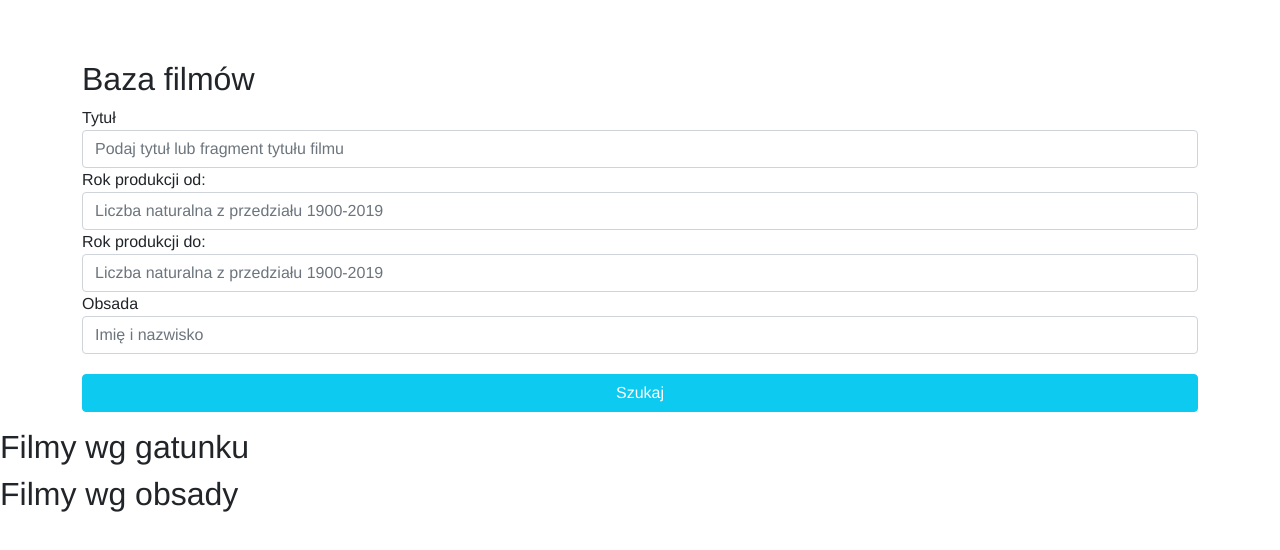
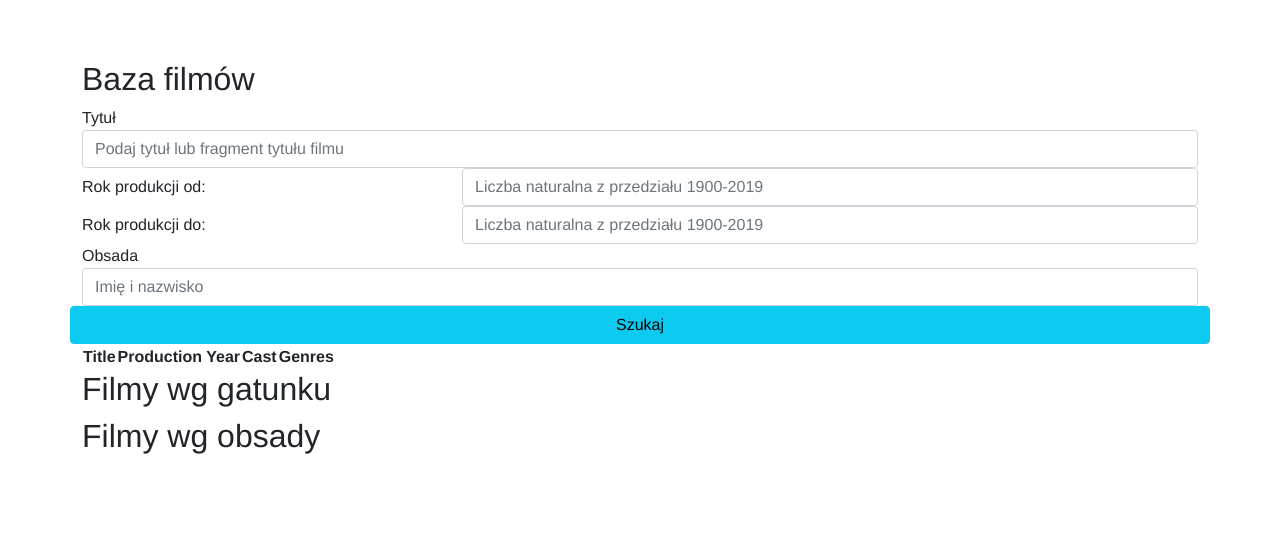
Before and after one commit to guszczi/WebApps, a Vue app in the folder Zad3/films/: page / in a window 1280 px wide. Shown: the top 550 px of the page. Built offline with nearby package versions, Linux system fonts and the light colour scheme.

Commit message:
Added table layout and changed search component to the exactly same one in preview file (index.html from wikamp)

```diff
--- a/Zad3/films/src/components/FilmCasts.vue
+++ b/Zad3/films/src/components/FilmCasts.vue
@@ -1,5 +1,5 @@
 <template>
-  <div>
+  <div class="container">
     <h2>Filmy wg obsady</h2>
   </div>
 </template>
--- a/Zad3/films/src/components/FilmGenres.vue
+++ b/Zad3/films/src/components/FilmGenres.vue
@@ -1,5 +1,5 @@
 <template>
-  <div>
+  <div class="container">
     <h2>Filmy wg gatunku</h2>
   </div>
 </template>
--- a/Zad3/films/src/components/Films.vue
+++ b/Zad3/films/src/components/Films.vue
@@ -1,6 +1,18 @@
 <template>
-  <div>
-    <table class="table"></table>
+  <div class="container">
+    <table class="table-condensed table-hover">
+      <thead>
+        <tr>
+          <th>Title</th>
+          <th>Production Year</th>
+          <th>Cast</th>
+          <th>Genres</th>
+        </tr>
+      </thead>
+      <tbody>
+
+      </tbody>
+    </table>
   </div>
 </template>
 
--- a/Zad3/films/src/components/SearchEngine.vue
+++ b/Zad3/films/src/components/SearchEngine.vue
@@ -3,27 +3,27 @@
     <h2>Baza filmów</h2>
     <form>
       <div class="form-group">
-        <label>Tytuł</label>
-        <input type="text" class="form-control" placeholder="Podaj tytuł lub fragment tytułu filmu"/>
+          <label for=inputTitle>Tytuł</label>
+          <input type="text" id=inputTitle class="form-control" placeholder="Podaj tytuł lub fragment tytułu filmu"/>
       </div>
-
-      <div class="form-group" row>
-        <label>Rok produkcji od:</label>
-        <input type="text" class="form-control" placeholder="Liczba naturalna z przedziału 1900-2019" />
+      <div class="form-group row">
+        <label class="col-sm-4 col-form-label" for="inputProductionFrom">Rok produkcji od:</label>
+        <div class="col-sm-8">
+            <input type="text" id=inputProductionFrom class="form-control"  placeholder="Liczba naturalna z przedziału 1900-2019"/>
+        </div>
       </div>
-
-      <div class="form-group" row>
-        <label>Rok produkcji do:</label>
-        <input type="text" class="form-control" placeholder="Liczba naturalna z przedziału 1900-2019" />
+      <div class="form-group row">
+          <label class="col-sm-4 col-form-label" for="inputProductionTo">Rok produkcji do:</label>
+          <div class="col-sm-8">
+              <input type="text" id=inputProductionTo class="form-control" placeholder="Liczba naturalna z przedziału 1900-2019"/>
+          </div>
       </div>
-
       <div class="form-group">
-        <label>Obsada</label>
-        <input type="text" class="form-control" placeholder="Imię i nazwisko" />
+        <label for="inputCast">Obsada</label>
+        <input type="text" id="inputCast" class="form-control" placeholder="Imię i nazwisko"/>
       </div>
-
-      <div class="form-group">
-        <input type="button" class="btn btn-info" style="margin-top: 20px; width: 100%; color: white;" value="Szukaj" />
+      <div class="form-group row">
+          <input type="button" class="btn btn-info col-sm-12" value="Szukaj"/>
       </div>
     </form>
   </div>
```
